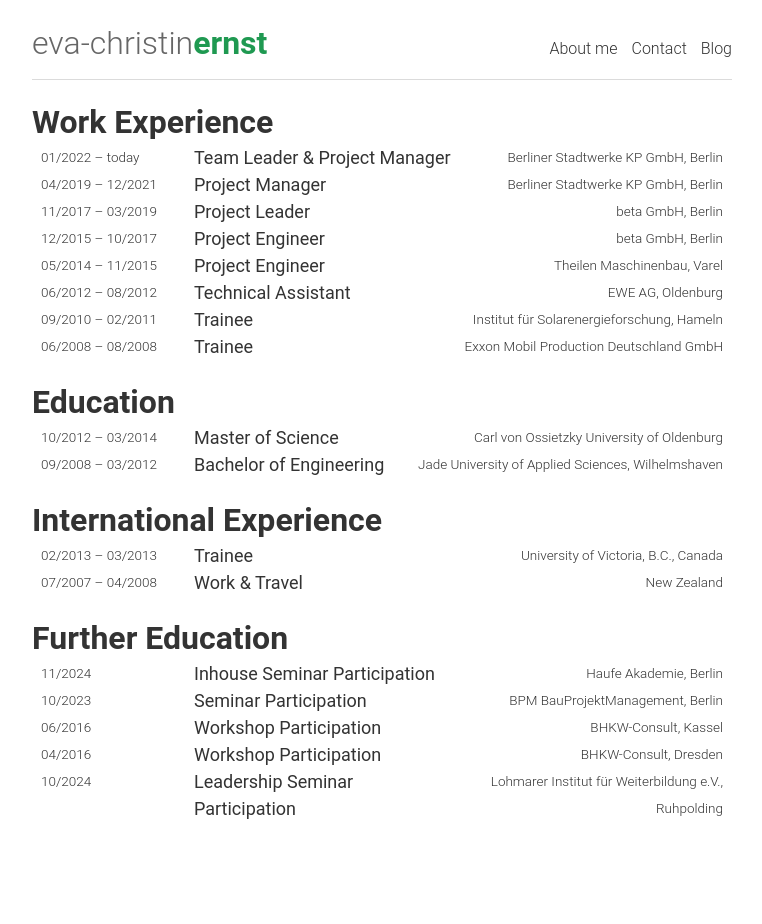
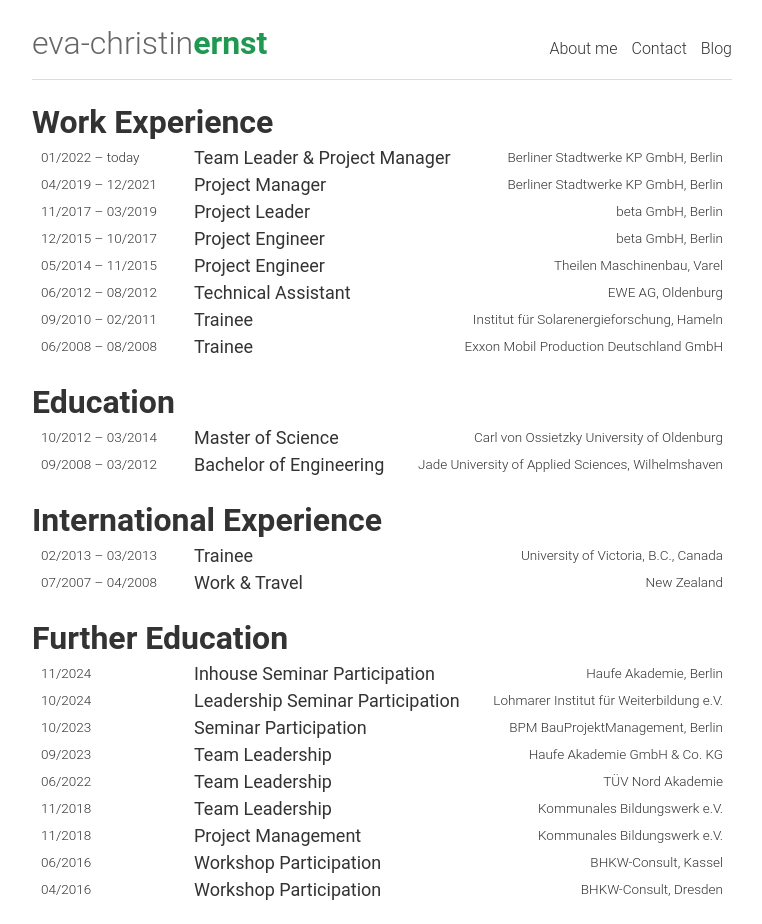
Before and after one commit to evafroehlich/website, a Jekyll site: the page built from about.md, in a window 1280 px wide. Shown: the whole page, without its empty margins (258-1020 px from the left). Built offline with Jekyll 4.4.1, drawn with Linux system fonts in a browser that asks for light colours; before the commit the page ends 900 px from its top, so only the background shows below that.

Commit message:
about changes

```diff
--- a/about.md
+++ b/about.md
@@ -213,7 +213,7 @@
     <span class="experience__company">Haufe Akademie, Berlin</span>
   </a>
   <div class="experience__description">
-    <h4 class="experience__thesis-header">Effective Time, Self, and Stress Management (Team Seminar)</h4>
+    <h5 class="experience__thesis-header">Effective Time, Self, and Stress Management</h5>
     <p>This seminar was held together with my team and focused on strengthening our individual and collective time and stress management strategies.</p>
     <ul>
       <li>Professional self-management techniques</li>
@@ -227,12 +227,27 @@
 
 <article class="experience">
   <a class="experience__teaser" href="#">
+    <span class="experience__timerange">10/2024</span>
+    <h2 class="experience__position">Leadership Seminar Participation</h2>
+    <span class="experience__company">Lohmarer Institut für Weiterbildung e.V.</span>
+  </a>
+  <div class="experience__description">
+    <h5 class="experience__thesis-header">Leading with Values – Stability and Presence for Leadership</h5>
+    <p>
+      I took part in this intensive seminar to deepen my understanding of personal and value-based leadership.
+      We explored how to strengthen inner stability, resilience, and clarity in leadership decisions—skills that help navigate stress and complexity in everyday work life.
+      The program emphasized mindful leadership, reflection, and creating a healthy and grounded leadership presence.
+    </p>
+  </div>
+</article>
+<article class="experience">
+  <a class="experience__teaser" href="#">
     <span class="experience__timerange">10/2023</span>
     <h2 class="experience__position">Seminar Participation</h2>
     <span class="experience__company">BPM BauProjektManagement, Berlin</span>
   </a>
   <div class="experience__description">
-    <h4 class="experience__thesis-header">Legally Compliant Execution of Construction Projects (VOB/B and VOB/C)</h4>
+    <h5 class="experience__thesis-header">Legally Compliant Execution of Construction Projects (VOB/B and VOB/C)</h5>
     <ul>
       <li>Construction contract law under BGB and VOB/B</li>
       <li>Contract termination, penalties, and claims management</li>
@@ -247,12 +262,94 @@
 
 <article class="experience">
   <a class="experience__teaser" href="#">
+    <span class="experience__timerange">09/2023</span>
+    <h2 class="experience__position">Team Leadership</h2>
+    <span class="experience__company">Haufe Akademie GmbH & Co. KG</span>
+  </a>
+  <div class="experience__description">
+    <h5 class="experience__thesis-header">Rhetoric for Managers</h5>
+    <ul>
+      <li>Success factors of impactful presentations</li>
+      <li>Strategic use of word choice, language, and speaking style</li>
+      <li>Improving vocal and body language presence</li>
+      <li>Handling situations with wit and composure</li>
+      <li>Reducing speech anxiety and building confidence</li>
+      <li>Practical exercises and individual feedback</li>
+    </ul>
+  </div>
+</article>
+<article class="experience">
+  <a class="experience__teaser" href="#">
+    <span class="experience__timerange">06/2022</span>
+    <h2 class="experience__position">Team Leadership</h2>
+    <span class="experience__company">TÜV Nord Akademie</span>
+  </a>
+  <div class="experience__description">
+    <h5 class="experience__thesis-header">Leading and Developing Teams</h5>
+    <ul>
+      <li>Fundamentals of teamwork and collaboration</li>
+      <li>Success factors and common challenges in teams</li>
+      <li>Effective communication within teams</li>
+      <li>Principles of team leadership and motivation</li>
+      <li>Leadership styles and behavior</li>
+      <li>Conflict resolution in team settings</li>
+      <li>Systematic problem-solving and continuous improvement (CIP)</li>
+      <li>Efficient and effective team performance</li>
+    </ul>
+  </div>
+</article>
+<article class="experience">
+  <a class="experience__teaser" href="#">
+    <span class="experience__timerange">11/2018</span>
+    <h2 class="experience__position">Team Leadership</h2>
+    <span class="experience__company">Kommunales Bildungswerk e.V.</span>
+  </a>
+  <div class="experience__description">
+    <h5 class="experience__thesis-header">Acting Successfully as a (Junior) Manager</h5>
+    <ul>
+      <li>Expectations of leadership roles</li>
+      <li>Motivating employees through effective communication</li>
+      <li>The appraisal interview as a key leadership tool</li>
+      <li>Delegating tasks to challenge and support team members</li>
+      <li>Setting motivating and achievable goals</li>
+      <li>Key challenges for leaders in the age of Work 4.0</li>
+    </ul>
+  </div>
+</article>
+
+<article class="experience">
+  <a class="experience__teaser" href="#">
+    <span class="experience__timerange">11/2018</span>
+    <h2 class="experience__position">Project Management</h2>
+    <span class="experience__company">Kommunales Bildungswerk e.V.</span>
+  </a>
+  <div class="experience__description">
+    <h5 class="experience__thesis-header">Introduction to Project Management – Basic Course</h5>
+    <ul>
+      <li>Project definitions and life cycles</li>
+      <li>SMART goals, Gantt charts, work packages, and milestones</li>
+      <li>Line vs. project organization and responsibilities</li>
+      <li>Building and managing project teams</li>
+      <li>Project communication tools and platforms</li>
+      <li>The "magic triangle" of project management</li>
+      <li>Risk management: SWOT, risk profiles, counterstrategies</li>
+      <li>Time management tools (Pareto, prioritization, handling disruptions)</li>
+      <li>Avoiding common project mistakes</li>
+      <li>Project rules, accountability, and daily integration</li>
+      <li>Meeting structure and documentation practices</li>
+      <li>Monitoring, controlling, and problem-solving strategies</li>
+      <li>Closing projects: lessons learned and reviews</li>
+    </ul>
+  </div>
+</article>
+<article class="experience">
+  <a class="experience__teaser" href="#">
     <span class="experience__timerange">06/2016</span>
     <h2 class="experience__position">Workshop Participation</h2>
     <span class="experience__company">BHKW-Consult, Kassel</span>
   </a>
   <div class="experience__description">
-    <h4 class="experience__thesis-header">New Legal Framework for CHP Plant Operators in Practice</h4>
+    <h5 class="experience__thesis-header">New Legal Framework for CHP Plant Operators in Practice</h5>
     <ul>
       <li>Approval procedures for CHP systems</li>
       <li>Energy and electricity taxation for CHP systems</li>
@@ -275,7 +372,7 @@
     <span class="experience__company">BHKW-Consult, Dresden</span>
   </a>
   <div class="experience__description">
-    <h4 class="experience__thesis-header">Technical Integration of CHP Systems into Existing Infrastructure</h4>
+    <h5 class="experience__thesis-header">Technical Integration of CHP Systems into Existing Infrastructure</h5>
     <ul>
       <li>Optimization of hydraulic systems for energy efficiency</li>
       <li>Hydraulic integration of CHP units</li>
@@ -289,21 +386,6 @@
   </div>
 </article>
 
-<article class="experience">
-  <a class="experience__teaser" href="#">
-    <span class="experience__timerange">10/2024</span>
-    <h2 class="experience__position">Leadership Seminar Participation</h2>
-    <span class="experience__company">Lohmarer Institut für Weiterbildung e.V., Ruhpolding</span>
-  </a>
-  <div class="experience__description">
-    <h4 class="experience__thesis-header">Leading with Values – Stability and Presence for Leadership</h4>
-    <p>
-      I took part in this intensive seminar to deepen my understanding of personal and value-based leadership.
-      We explored how to strengthen inner stability, resilience, and clarity in leadership decisions—skills that help navigate stress and complexity in everyday work life.
-      The program emphasized mindful leadership, reflection, and creating a healthy and grounded leadership presence.
 
-    </p>
-  </div>
-</article>
 
 <!-- Placeholder for future Further Education entries -->
```
